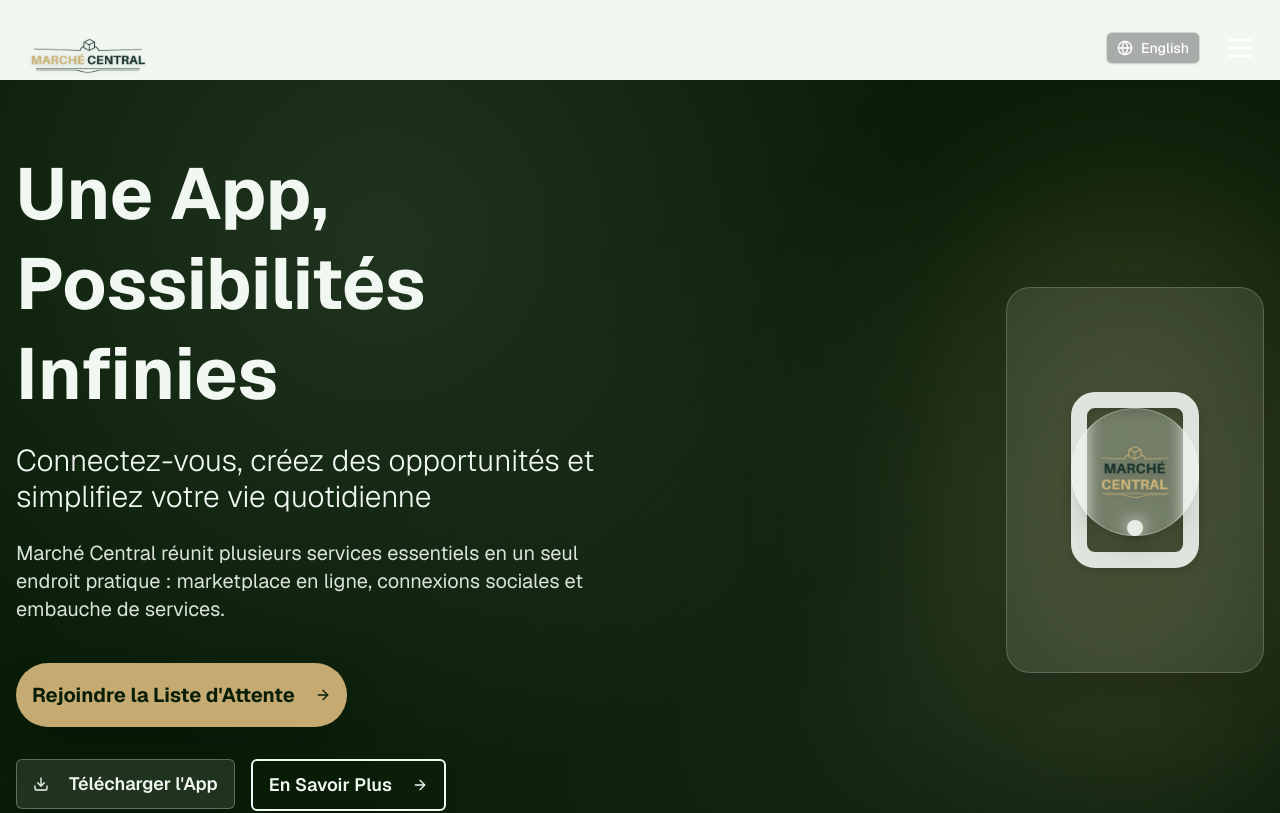
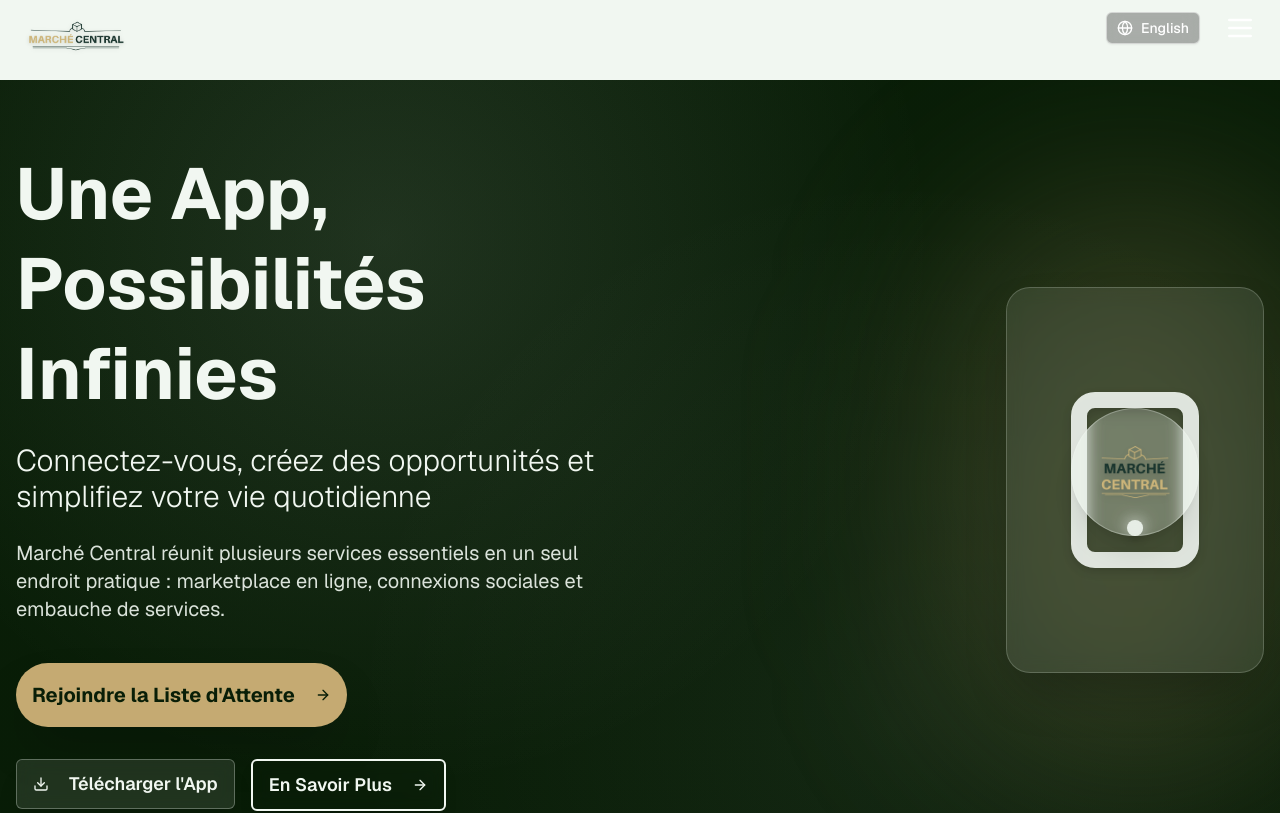
Before and after one commit to Andronicam/DRC-Projects, a Next.js app: page / in a window 1280 px wide. Shown: the top 813 px of the page. Built offline with nearby package versions, Linux system fonts and the light colour scheme.

Commit message:
revert v52 to v48 and update assets
Restore project state and update image URLs

Co-authored-by: null <232050077+Andronicam@users.noreply.github.com>

```diff
--- a/components/header.tsx
+++ b/components/header.tsx
@@ -40,20 +40,23 @@ export function Header({ language, onLanguageChange }: HeaderProps) {
   return (
     <header className={`fixed top-0 left-0 right-0 z-50 transition-all duration-300 ${headerStyle}`}>
       <div className="container mx-auto px-4">
-        <div className="flex items-start justify-between h-32 pt-2">
-          <button onClick={scrollToTop} className="flex items-center hover:opacity-80 transition-opacity">
+        <div className="flex items-start justify-between h-32 pt-1">
+          <button
+            onClick={scrollToTop}
+            className="flex items-center justify-center hover:opacity-80 transition-opacity -mt-2"
+          >
             <Image
               src="/marche-central-logo.png"
               alt="TT Marché Central Logo"
-              width={350}
-              height={210}
-              className={`h-24 w-auto drop-shadow-sm transition-all duration-300 ${
+              width={280}
+              height={168}
+              className={`h-20 w-auto drop-shadow-sm transition-all duration-300 object-contain ${
                 isOverDarkSection ? "" : "filter brightness-0 contrast-150"
               }`}
             />
           </button>
 
-          <div className="flex items-center gap-4 pt-4">
+          <div className="flex items-center gap-4">
             <LanguageToggle
               currentLanguage={language}
               onLanguageChange={onLanguageChange}
```
